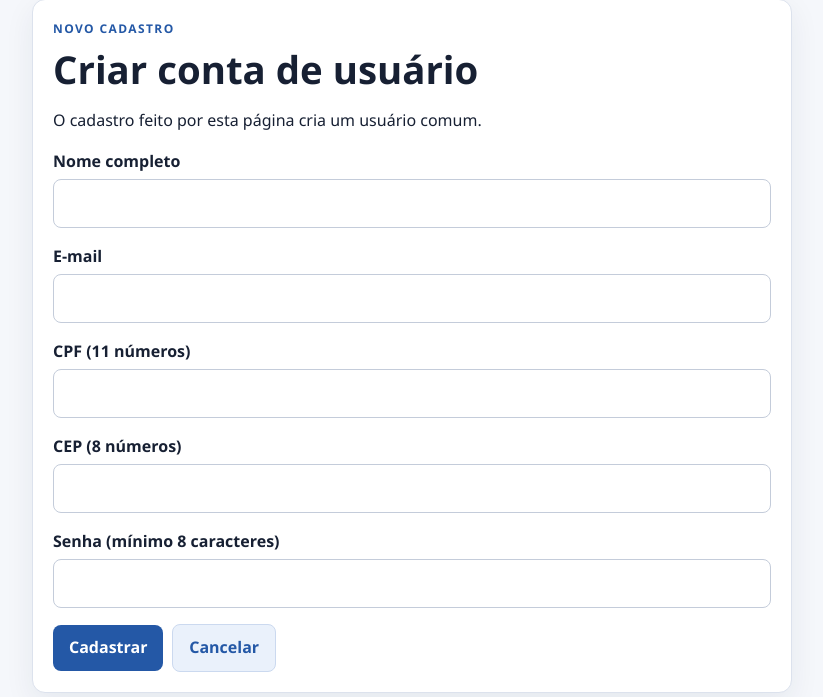
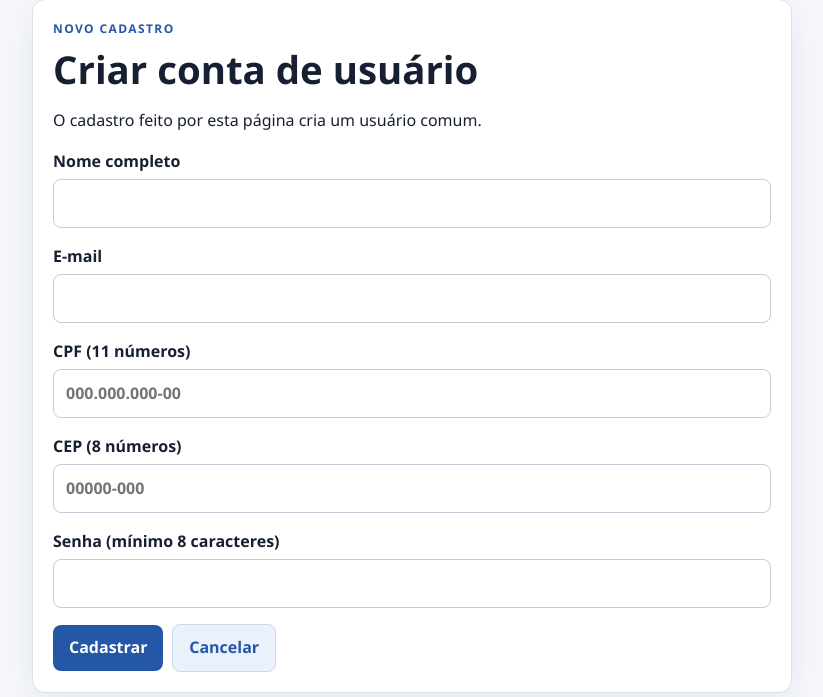
Before and after one commit to Mar77hk/Acervo-de-uma-biblioteca-com-emprestimo-dos-livros, a Spring Boot app: page /cadastro in a window 1280 px wide. Shown: the part 209-906 px from the top of the page, without its empty margins (228-1051 px from the left). Run offline with Spring Boot 4, Linux system fonts and the light colour scheme; some of the project's set-up classes (security, data sources, template engines, error pages and the like) are left out, and stand-ins take their place.

Commit message:
Permite CPF e CEP com pontuação nos formulários

```diff
--- a/entrega-atualizada/projeto-mysql/src/main/resources/templates/usuarios/admin.html
+++ b/entrega-atualizada/projeto-mysql/src/main/resources/templates/usuarios/admin.html
@@ -11,8 +11,8 @@
     <form th:action="@{/admin/usuarios/funcionario}" th:object="${form}" method="post" class="form-grid two-col">
       <label><span data-i18n="fullName">Nome</span><input th:field="*{nome}" required><small class="field-error" th:errors="*{nome}"></small></label>
       <label><span data-i18n="emailLabel">E-mail</span><input type="email" th:field="*{email}" required><small class="field-error" th:errors="*{email}"></small></label>
-      <label><span data-i18n="cpfLabel">CPF (11 números)</span><input th:field="*{cpf}" maxlength="11" required><small class="field-error" th:errors="*{cpf}"></small></label>
-      <label><span data-i18n="cepLabel">CEP (8 números)</span><input th:field="*{cep}" maxlength="8" required><small class="field-error" th:errors="*{cep}"></small></label>
+      <label><span data-i18n="cpfLabel">CPF (11 números)</span><input th:field="*{cpf}" inputmode="numeric" maxlength="14" placeholder="000.000.000-00" required><small class="field-error" th:errors="*{cpf}"></small></label>
+      <label><span data-i18n="cepLabel">CEP (8 números)</span><input th:field="*{cep}" inputmode="numeric" maxlength="9" placeholder="00000-000" required><small class="field-error" th:errors="*{cep}"></small></label>
       <label><span data-i18n="passwordMinimum">Senha (mínimo 8 caracteres)</span><input type="password" th:field="*{senha}" minlength="8" required><small class="field-error" th:errors="*{senha}"></small></label>
       <div class="form-actions"><button class="button primary" type="submit" data-i18n="registerEmployee">Cadastrar funcionário</button></div>
     </form>
--- a/entrega-atualizada/projeto-mysql/src/main/resources/templates/usuarios/cadastro.html
+++ b/entrega-atualizada/projeto-mysql/src/main/resources/templates/usuarios/cadastro.html
@@ -11,8 +11,8 @@
     <form th:action="@{/cadastro}" th:object="${form}" method="post" class="form-grid">
       <label><span data-i18n="fullName">Nome completo</span><input th:field="*{nome}" required><small class="field-error" th:errors="*{nome}"></small></label>
       <label><span data-i18n="emailLabel">E-mail</span><input type="email" th:field="*{email}" required><small class="field-error" th:errors="*{email}"></small></label>
-      <label><span data-i18n="cpfLabel">CPF (11 números)</span><input th:field="*{cpf}" inputmode="numeric" maxlength="11" required><small class="field-error" th:errors="*{cpf}"></small></label>
-      <label><span data-i18n="cepLabel">CEP (8 números)</span><input th:field="*{cep}" inputmode="numeric" maxlength="8" required><small class="field-error" th:errors="*{cep}"></small></label>
+      <label><span data-i18n="cpfLabel">CPF (11 números)</span><input th:field="*{cpf}" inputmode="numeric" maxlength="14" placeholder="000.000.000-00" required><small class="field-error" th:errors="*{cpf}"></small></label>
+      <label><span data-i18n="cepLabel">CEP (8 números)</span><input th:field="*{cep}" inputmode="numeric" maxlength="9" placeholder="00000-000" required><small class="field-error" th:errors="*{cep}"></small></label>
       <label><span data-i18n="passwordMinimum">Senha (mínimo 8 caracteres)</span><input type="password" th:field="*{senha}" minlength="8" required><small class="field-error" th:errors="*{senha}"></small></label>
       <div class="form-actions"><button class="button primary" type="submit" data-i18n="register">Cadastrar</button><a class="button secondary" th:href="@{/}" data-i18n="cancel">Cancelar</a></div>
     </form>
```
